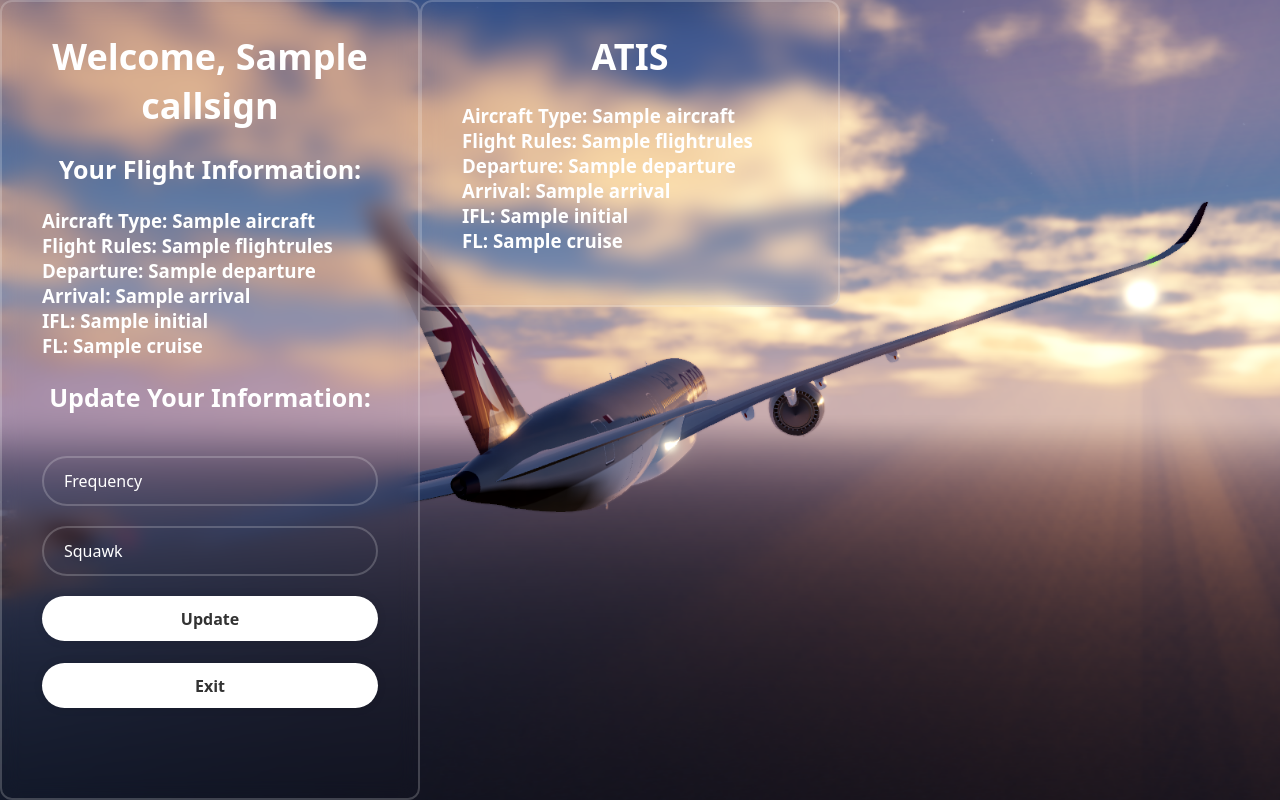
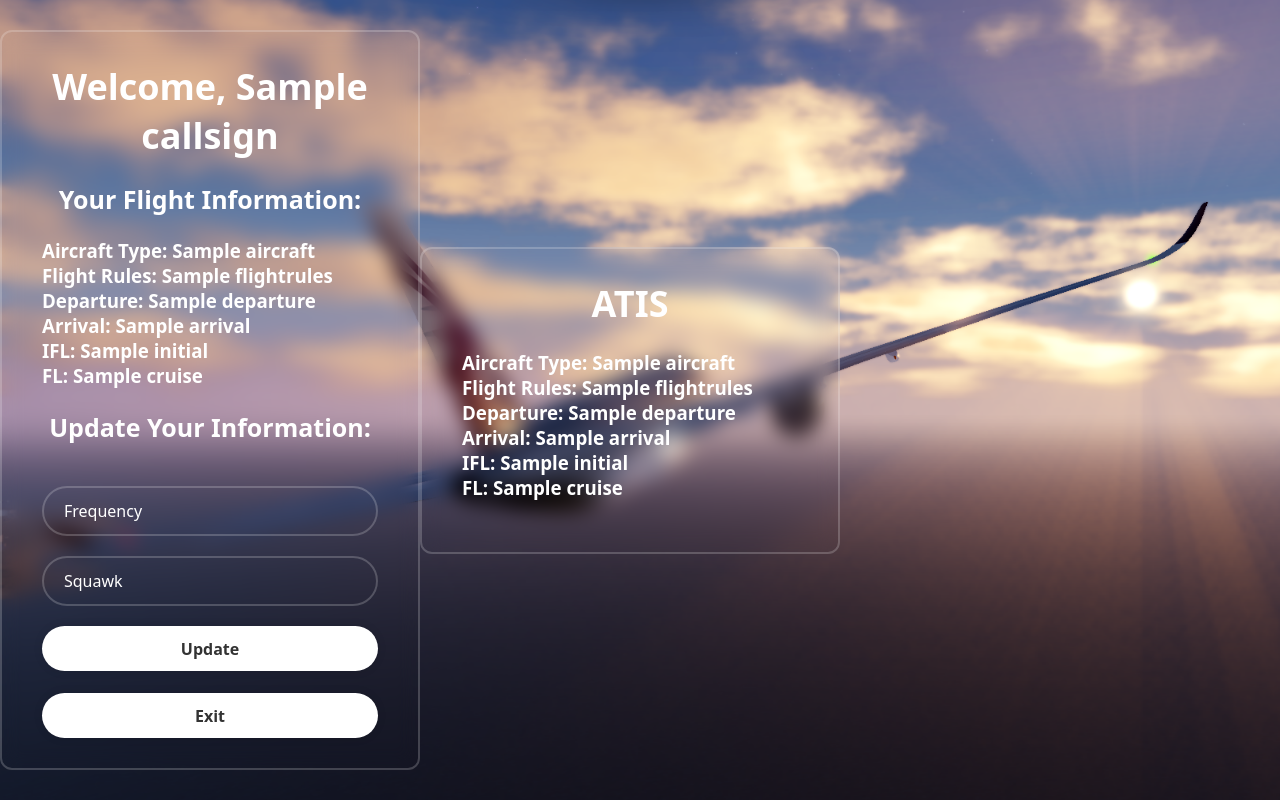
Before and after one commit to BedsAreDragons/transponderserver, a Flask app: template templates/pilot_page.html in a window 1280 px wide. Run offline with Flask 3, Linux system fonts and the light colour scheme; the template is opened without the code that fills it: most values are stand-ins (such as "Sample title", 1, 10 or a date in 2020).

Commit message:
Update PilotPage.css

```diff
--- a/static/PilotPage.css
+++ b/static/PilotPage.css
@@ -7,7 +7,7 @@
 body{
     display:  flex;
     justify-content: left;
-    align-items: left;
+    align-items: center;
     min-height: 100vh;
     background: url(bg.png) no-repeat;
     background-size: cover;
```
